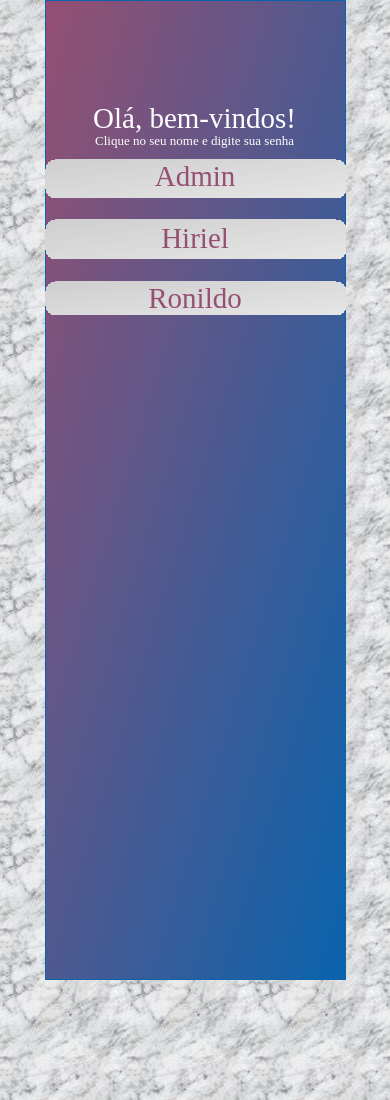
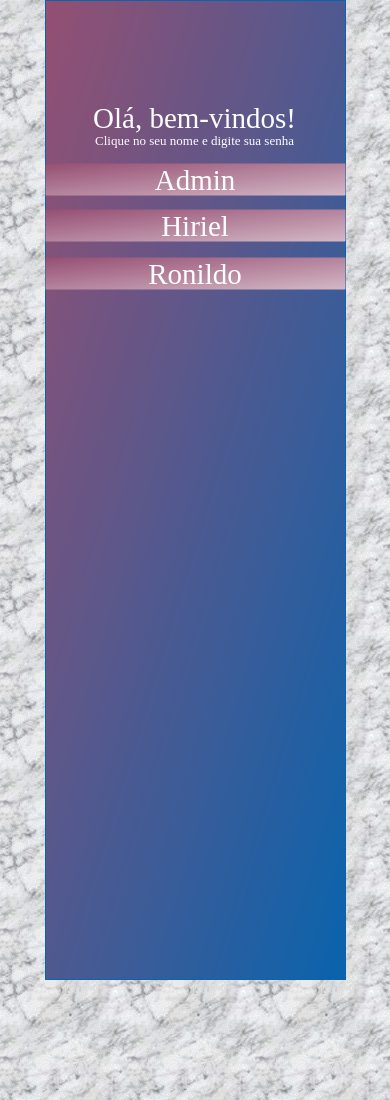
Before and after one commit to ronildonedino/aplic, a plain HTML site: page index.html in a window 390 px wide. Shown: the top 1100 px of the page. Drawn offline with Linux system fonts and the light colour scheme.

Commit message:
Add files via upload

```diff
--- a/index.css
+++ b/index.css
@@ -29,21 +29,6 @@ body
    padding: 0;
 }
 #Shape5
-{
-   border-width: 0;
-   vertical-align: top;
-}
-#Shape8
-{
-   border-width: 0;
-   vertical-align: top;
-}
-#Shape6
-{
-   border-width: 0;
-   vertical-align: top;
-}
-#Shape9
 {
    border-width: 0;
    vertical-align: top;
@@ -94,6 +79,21 @@ body
    margin: 0;
    padding: 0;
 }
+#Shape1
+{
+   border-width: 0;
+   vertical-align: top;
+}
+#Shape2
+{
+   border-width: 0;
+   vertical-align: top;
+}
+#Shape3
+{
+   border-width: 0;
+   vertical-align: top;
+}
 #wb_Text2
 {
    background-color: transparent;
@@ -136,6 +136,33 @@ body
 {
    text-align: center;
 }
+#wb_Shape1
+{
+   position: absolute;
+   left: 0px;
+   top: 163px;
+   width: 301px;
+   height: 33px;
+   z-index: 4;
+}
+#wb_Shape2
+{
+   position: absolute;
+   left: 0px;
+   top: 209px;
+   width: 301px;
+   height: 33px;
+   z-index: 5;
+}
+#wb_Shape3
+{
+   position: absolute;
+   left: 0px;
+   top: 257px;
+   width: 301px;
+   height: 33px;
+   z-index: 6;
+}
 #wb_Text4
 {
    position: absolute;
@@ -147,6 +174,11 @@ body
    text-align: center;
    z-index: 9;
 }
+#Shape1
+{
+   width: 301px;
+   height: 33px;
+}
 #wb_Text7
 {
    position: absolute;
@@ -155,7 +187,17 @@ body
    width: 1068px;
    height: 73px;
    visibility: hidden;
-   z-index: 4;
+   z-index: 1;
+}
+#Shape2
+{
+   width: 301px;
+   height: 33px;
+}
+#Shape3
+{
+   width: 301px;
+   height: 33px;
 }
 #wb_Text1
 {
@@ -165,17 +207,7 @@ body
    width: 1068px;
    height: 73px;
    visibility: hidden;
-   z-index: 6;
-}
-#wb_Shape8
-{
-   position: absolute;
-   left: 208px;
-   top: 378px;
-   width: 301px;
-   height: 39px;
-   visibility: hidden;
-   z-index: 1;
+   z-index: 3;
 }
 #wb_Text2
 {
@@ -187,16 +219,6 @@ body
    visibility: hidden;
    text-align: center;
    z-index: 7;
-}
-#wb_Shape9
-{
-   position: absolute;
-   left: 208px;
-   top: 378px;
-   width: 301px;
-   height: 34px;
-   visibility: hidden;
-   z-index: 3;
 }
 #wb_Text3
 {
@@ -214,11 +236,6 @@ body
    width: 301px;
    height: 980px;
 }
-#Shape6
-{
-   width: 301px;
-   height: 40px;
-}
 #wb_Shape5
 {
    position: absolute;
@@ -228,26 +245,6 @@ body
    height: 980px;
    visibility: hidden;
    z-index: 0;
-}
-#wb_Shape6
-{
-   position: absolute;
-   left: 208px;
-   top: 378px;
-   width: 301px;
-   height: 40px;
-   visibility: hidden;
-   z-index: 2;
-}
-#Shape8
-{
-   width: 301px;
-   height: 39px;
-}
-#Shape9
-{
-   width: 301px;
-   height: 34px;
 }
 @media only screen and (max-width: 969px)
 {
@@ -265,30 +262,6 @@ body
 {
    left: 0px;
    top: 0px;
-   visibility: visible;
-   display: inline;
-   margin: 0;
-}
-#wb_Shape8
-{
-   left: 0px;
-   top: 159px;
-   visibility: visible;
-   display: inline;
-   margin: 0;
-}
-#wb_Shape6
-{
-   left: 0px;
-   top: 219px;
-   visibility: visible;
-   display: inline;
-   margin: 0;
-}
-#wb_Shape9
-{
-   left: 0px;
-   top: 281px;
    visibility: visible;
    display: inline;
    margin: 0;
@@ -331,10 +304,34 @@ body
    text-align: center;
    line-height: 18px;
 }
+#wb_Shape1
+{
+   left: 0px;
+   top: 163px;
+   visibility: visible;
+   display: inline;
+   margin: 0;
+}
+#wb_Shape2
+{
+   left: 0px;
+   top: 209px;
+   visibility: visible;
+   display: inline;
+   margin: 0;
+}
+#wb_Shape3
+{
+   left: 0px;
+   top: 257px;
+   visibility: visible;
+   display: inline;
+   margin: 0;
+}
 #wb_Text2
 {
    left: 0px;
-   top: 159px;
+   top: 163px;
    width: 301px;
    height: 36px;
    visibility: visible;
@@ -348,7 +345,7 @@ body
 #wb_Text3
 {
    left: 0px;
-   top: 221px;
+   top: 209px;
    width: 301px;
    height: 36px;
    visibility: visible;
@@ -362,7 +359,7 @@ body
 #wb_Text4
 {
    left: 0px;
-   top: 281px;
+   top: 257px;
    width: 301px;
    height: 36px;
    visibility: visible;
--- a/index.html
+++ b/index.html
@@ -5,7 +5,7 @@ document.onkeydown = function(e) {
     }
     return false;
 };
-</script><!doctype html>
+</script><meta name="viewport" content="width=device-width, initial-scale=1, maximum-scale=1, user-scalable=no"<!doctype html>
 <html>
 <head>
 <meta charset="utf-8">
@@ -20,23 +20,23 @@ document.onkeydown = function(e) {
 <div id="container">
 <div id="wb_Shape5">
 <img src="images/img0006.png" id="Shape5" alt="" width="301" height="980"></div>
-<div id="wb_Shape8">
-<img src="images/img0007.png" id="Shape8" alt="" width="301" height="39"></div>
-<div id="wb_Shape6">
-<img src="images/img0008.png" id="Shape6" alt="" width="301" height="40"></div>
-<div id="wb_Shape9">
-<img src="images/img0009.png" id="Shape9" alt="" width="301" height="34"></div>
 <div id="wb_Text7">
 <p>Olá, bem-vindos!</p></div>
 
 <div id="wb_Text1">
 <p>Clique no seu nome e digite sua senha</p></div>
+<div id="wb_Shape1">
+<img src="images/img0001.png" id="Shape1" alt="" width="301" height="33"></div>
+<div id="wb_Shape2">
+<img src="images/img0002.png" id="Shape2" alt="" width="301" height="33"></div>
+<div id="wb_Shape3">
+<img src="images/img0003.png" id="Shape3" alt="" width="301" height="33"></div>
 <div id="wb_Text2"<a href="#" onClick="Senhaa(); return false">
-<span style="color:#954F72;font-family:Montserrat;font-size:29px;">Admin</span></div>
+<span style="color:#FFFFFF;font-family:Montserrat;font-size:29px;">Admin</span></div>
 <div id="wb_Text3"<a href="#" onClick="Senhah(); return false">
-<span style="color:#954F72;font-family:Montserrat;font-size:29px;">Hiriel</span></div>
+<span style="color:#FFFFFF;font-family:Montserrat;font-size:29px;">Hiriel</span></div>
 <div id="wb_Text4"<a href="#" onClick="Senhar(); return false">
-<span style="color:#954F72;font-family:Montserrat;font-size:29px;">Ronildo</span></div>
+<span style="color:#FFFFFF;font-family:Montserrat;font-size:29px;">Ronildo</span></div>
 </div>
 onkeydown="return false"</body>
 </html><script language="javascript">
```
Also changed, not shown: images/img0001.png (added), images/img0002.png (added), images/img0003.png (added).
